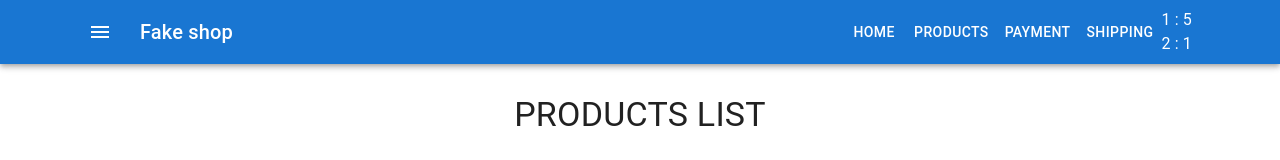
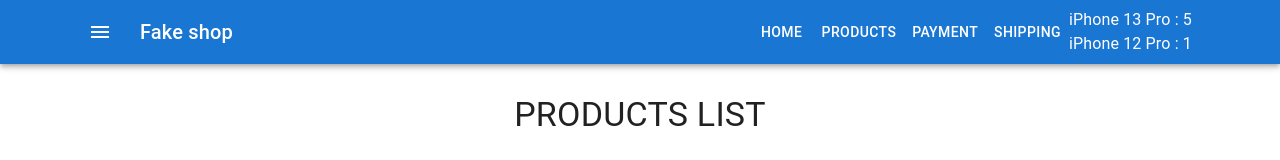
Before and after one commit to cherstvie/react-skillup-2510, a React (Create React App) app: page / in a window 1280 px wide. Shown: the top 160 px of the page. Built offline with nearby package versions, Linux system fonts and the light colour scheme.

Commit message:
added names to CartHeader

```diff
--- a/src/components/Cart/CartHeader.js
+++ b/src/components/Cart/CartHeader.js
@@ -1,12 +1,14 @@
 import React from 'react'
 import { keys } from 'lodash'
+import { productsArray } from 'components/Products/productsArray'
 
 export const CartHeader = ({ productsInCart }) => {
     return (
         <div>
             {keys(productsInCart).map((productId) => (
                 <div key={productId}>
-                    {productId} : {productsInCart[productId]}
+                    {productsArray[productId - 1].name} :{' '}
+                    {productsInCart[productId]}
                 </div>
             ))}
         </div>
```
